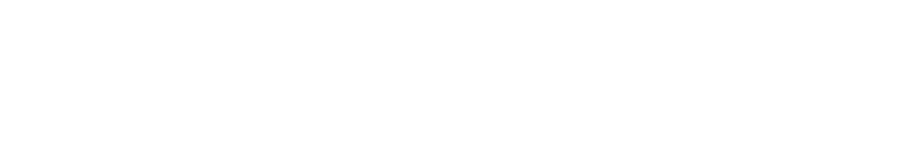
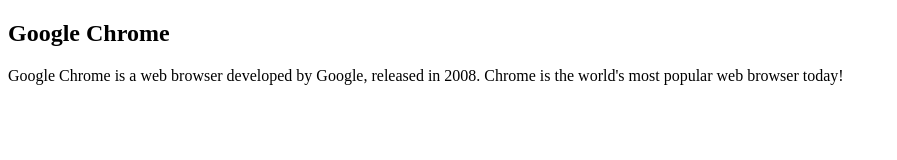
Before and after one commit to unfriedhayden/wbr, a plain HTML site: page index.html in a window 1280 px wide. Shown: the whole page, without its empty margins (0-897 px from the left). Drawn offline with Linux system fonts and the light colour scheme.

Commit message:
Update index.html

```diff
--- a/index.html
+++ b/index.html
@@ -4,6 +4,11 @@
     <title>Wagner Best Robotics</title>
     </head>
     <body>
+      <article>
+          <article>
+              <h2>Google Chrome</h2>
+              <p>Google Chrome is a web browser developed by Google, released in 2008. Chrome is the world's most popular web browser today!</p>
+              </article>
     <canvas id="gameCanvas" width="800" height="600"></canvas>
     <script src="script.js"></script>
   </body>
```
